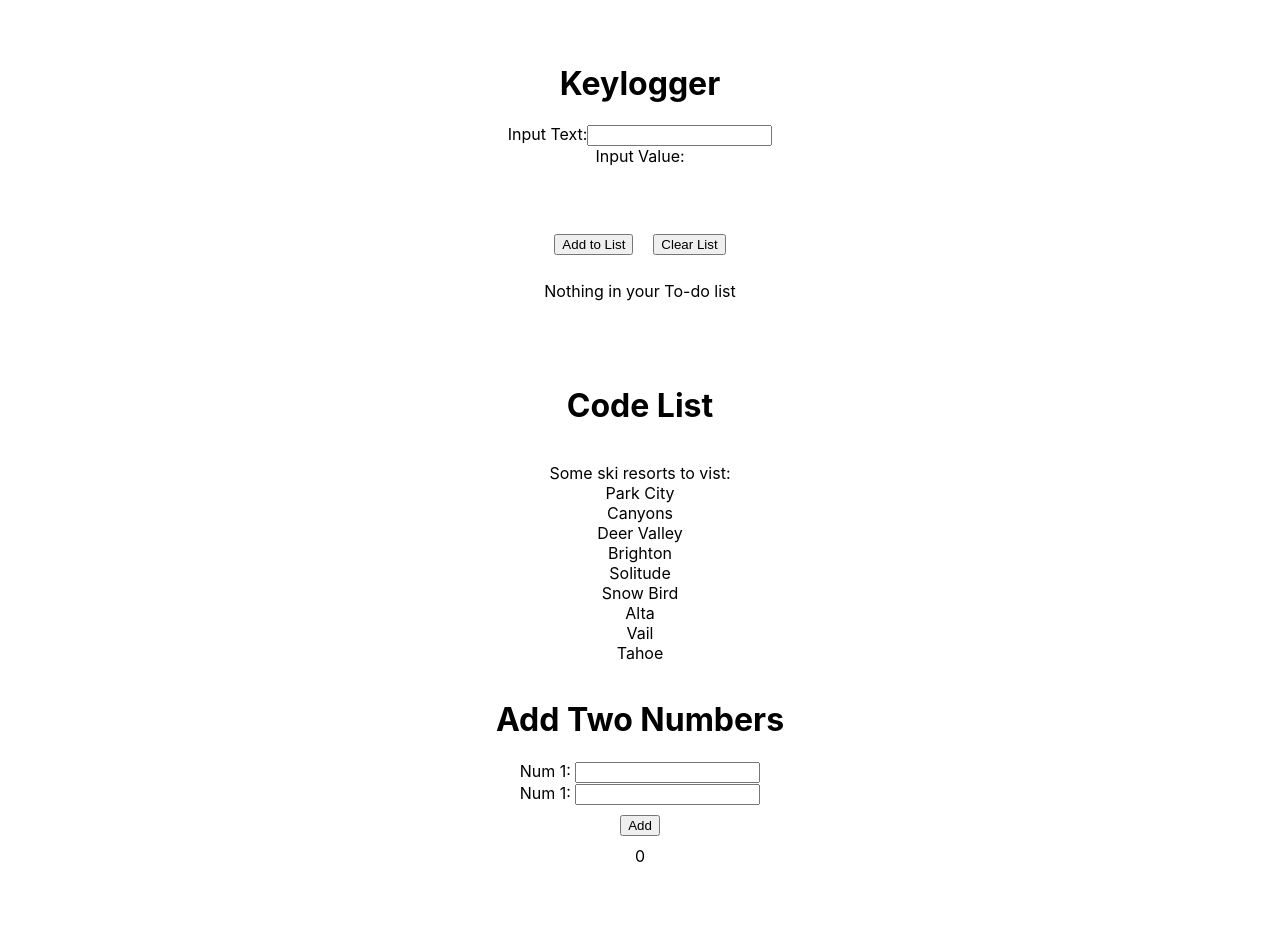
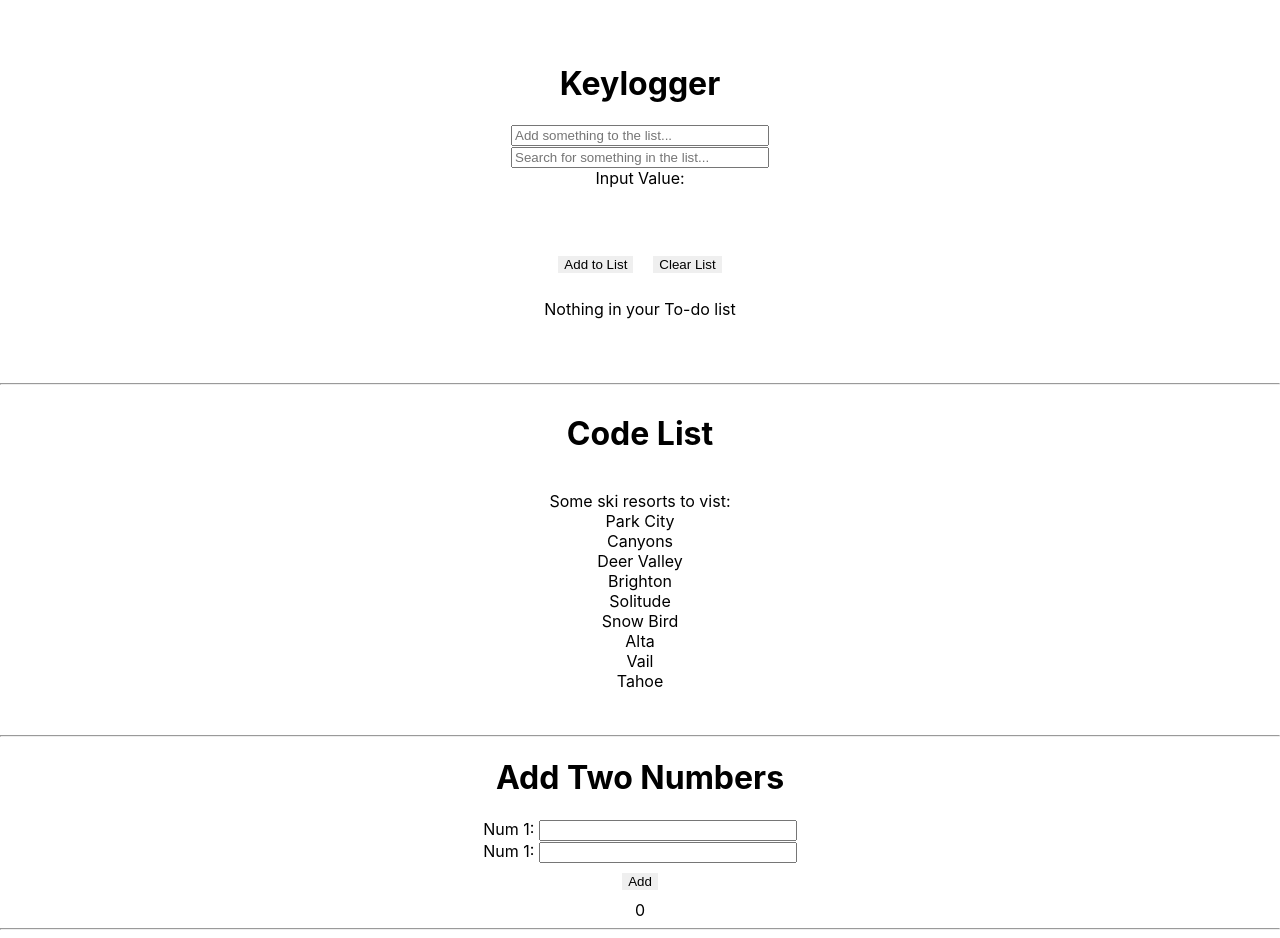
Before and after one commit to Chett23/Helio-React-Exercises, a React (Create React App) app: page / in a window 1280 px wide. Before the commit the page ends 866 px from the top, so only its background shows below. Built offline with nearby package versions, Linux system fonts and the light colour scheme.

Commit message:
added search functionality to keylogger

```diff
--- a/src/App.css
+++ b/src/App.css
@@ -14,6 +14,14 @@
 .add{
   text-align: center;
   margin: 5%;
+}
+
+button{
+  border: none;
+}
+
+input{
+  width: 250px;
 }
 
 ol{
--- a/src/App.js
+++ b/src/App.js
@@ -7,25 +7,34 @@ class App extends Component {
     return (
       <React.Fragment>
         <Keylogger />
+        <hr />
         <Codelist />
+        <hr />
         <Calculator />
+        <hr />
       </React.Fragment>
     );
   }
 }
 
 class Keylogger extends Component {
-  state = {
-    textValue: '',
-    listValues: ['Nothing in your To-do list'],
-    itemNumber: 1
+  constructor(props) {
+    super(props);
+    this.wasEnter = this.wasEnter.bind(this);
+    this.state = {
+      textValue: '',
+      listValues: ['Nothing in your To-do list'],
+      updatedList: [],
+      itemNumber: 1,
+      searchValue: ''
+    }
   }
 
   handleChange = (element) => this.setState({
     textValue: element.target.value
   })
 
-  handleValueAdd () {
+  handleValueAdd = () => {
     if (this.state.listValues[0] === 'Nothing in your To-do list') {
       this.setState({
         itemNumber: this.state.itemNumber + 1,
@@ -44,16 +53,24 @@ class Keylogger extends Component {
     }
   }
 
+  handleSearch = (event) => this.setState({
+    searchValue: event.target.value
+  })
+
   wasEnter = (event) => {
-    if (event.key === 'Enter'){
+    if (event.key === 'Enter' && this.state.textValue !== '') {
       return this.handleValueAdd()
     }
   }
 
-  clearItem = () => this.setState({
-    listValues: this.state.listValues.pop(this.state.itemNumber),
-    itemNumber: this.state.itemNumber - 1
-  })
+  clearItem = (item) => {
+    const list = this.state.listValues
+    this.setState({
+      updatedList: list
+    })
+    console.log(item.key)
+    console.log(this.state.updatedList)
+  }
 
   clearList = () => this.setState({
     listValues: ['Nothing in your To-do list'],
@@ -72,22 +89,40 @@ class Keylogger extends Component {
       } else {
         return (
           <li>
-            {item}<button onClick={this.clearItem}>X</button>
+            {item}
           </li>
         )
       }
     })
+
+    const searchList = this.state.listValues.filter((x) => { return x.includes(this.state.searchValue) })
+      .map((item) => {
+        return (
+          <li>
+            {item}
+          </li>
+        )
+      })
+
     return (
-      <div className="keylogger">
+      <div className="keylogger" >
         <h1>Keylogger</h1>
         <div>
-          Input Text:
           <input
+            placeholder='Add something to the list...'
             type='text'
             id="textField"
             onChange={this.handleChange}
             value={this.state.textValue}
-            onKeyPress={this.wasEnter.bind(this)}
+            onKeyPress={this.wasEnter}
+          />
+        </div>
+        <div>
+          <input
+            placeholder='Search for something in the list...'
+            type='text'
+            id="textField"
+            onChange={this.handleSearch}
           />
         </div>
         <div>
@@ -97,7 +132,7 @@ class Keylogger extends Component {
           <button onClick={this.handleValueAdd}>Add to List</button>
           <button onClick={this.clearList}>Clear List</button>
           <ol>
-            {items}
+            {this.state.searchValue === '' ? items : searchList.length ? searchList : <li>These arent the Droids you're looking for</li>}
           </ol>
         </div>
       </div>
@@ -154,7 +189,10 @@ class Codelist extends Component {
       <div className="App">
         <h1>Code List</h1>
         <ul>Some ski resorts to vist:
-          {this.setToList}</ul>
+          <br />
+          {this.setToList}
+        </ul>
+        <br />
       </div>
     );
   }
```
